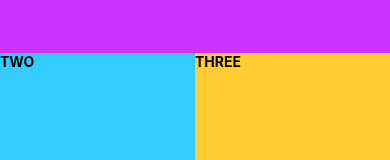
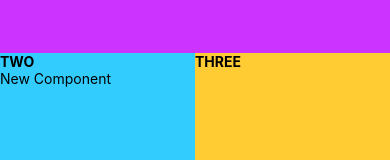
Before and after one commit to MacLure/myapp, a React Native app: screen / in a window 390 px wide. Shown: the part 228-388 px from the top of the page. Built offline with nearby package versions, Linux system fonts and the light colour scheme.

Commit message:
new component

```diff
--- a/App.js
+++ b/App.js
@@ -1,5 +1,11 @@
-import React from 'react';
+import React , {Component} from 'react';
 import { StyleSheet, Text, View, Button, Image, StatusBar, TextInput } from 'react-native';
+
+const NewComponent = function() {
+  return (
+    <Text>New Component</Text>
+  )
+}
 
 export default class App extends React.Component {
   constructor() {
@@ -52,6 +58,7 @@ export default class App extends React.Component {
           <View style={styles.icRow}>
             <View style={styles.ic2}>
               <Text style={{fontWeight: 'bold'}}>TWO</Text>
+              <NewComponent />
             </View>
             <View style={styles.ic3}>
               <Text style={{fontWeight: 'bold'}}>THREE</Text>
```
